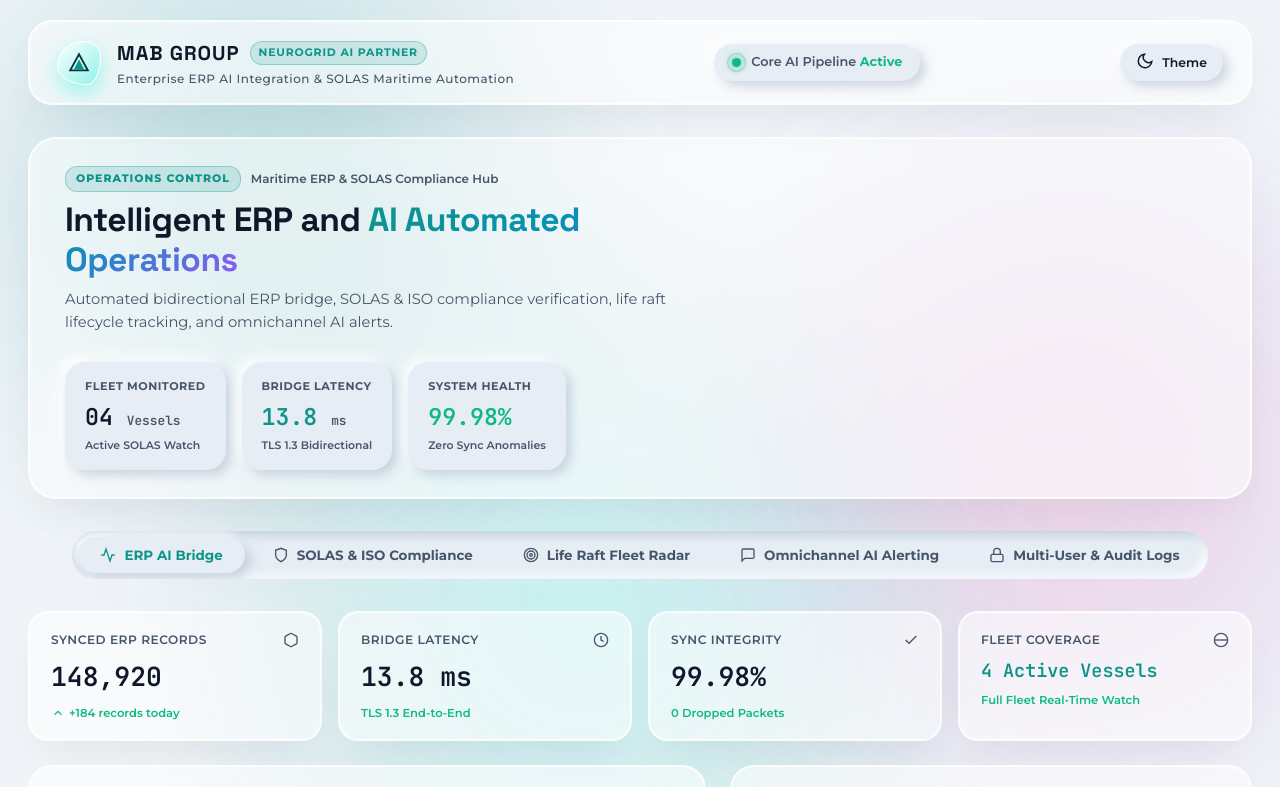
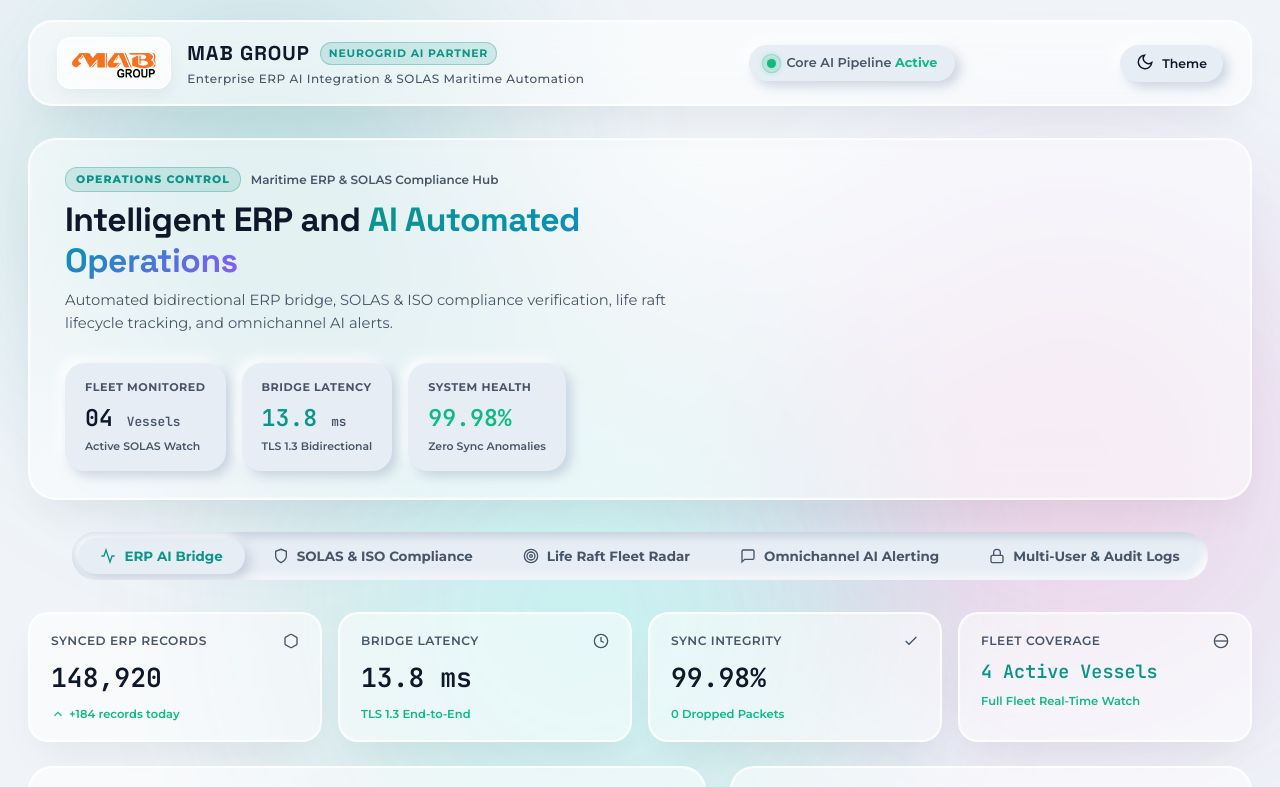
Before and after one commit to shumyleshafiq01-jpg/aimabgrp-portal, a website: page index.html in a window 1280 px wide. Shown: the top 787 px of the page. Drawn offline with Linux system fonts and the light colour scheme; no server answers.

Commit message:
update brand header to official MAB Group logo with adaptive theme contrast

```diff
--- a/index.html
+++ b/index.html
@@ -233,24 +233,53 @@
   gap: 16px;
 }
 
-.brand-logo-liquid {
-  width: 44px;
-  height: 44px;
-  position: relative;
-  border-radius: 40% 60% 70% 30% / 40% 50% 60% 50%;
-  background: linear-gradient(135deg, rgba(255, 255, 255, 0.8), rgba(0, 240, 212, 0.4));
-  box-shadow: 0 8px 20px rgba(0, 240, 212, 0.35);
+.brand-logo-wrap {
   display: flex;
   align-items: center;
   justify-content: center;
-  animation: logoMorph 8s infinite alternate ease-in-out;
-  border: 1.5px solid rgba(255, 255, 255, 0.9);
-}
-
-@keyframes logoMorph {
-  0% { border-radius: 40% 60% 70% 30% / 40% 50% 60% 50%; }
-  50% { border-radius: 60% 40% 30% 70% / 60% 30% 70% 40%; }
-  100% { border-radius: 50% 60% 40% 60% / 40% 60% 50% 60%; }
+  padding: 6px 12px;
+  border-radius: 14px;
+  background: rgba(255, 255, 255, 0.6);
+  backdrop-filter: blur(12px);
+  -webkit-backdrop-filter: blur(12px);
+  border: 1px solid rgba(255, 255, 255, 0.8);
+  box-shadow: 0 6px 16px rgba(15, 23, 42, 0.05), 0 0 1px rgba(255, 255, 255, 0.9) inset;
+  transition: var(--transition-smooth);
+}
+
+[data-theme="dark"] .brand-logo-wrap {
+  background: rgba(7, 42, 50, 0.55);
+  border: 1px solid rgba(24, 214, 199, 0.25);
+  box-shadow: 0 6px 18px rgba(0, 0, 0, 0.35), 0 0 1px rgba(24, 214, 199, 0.2) inset;
+}
+
+.brand-logo-wrap:hover {
+  transform: translateY(-1.5px);
+  box-shadow: 0 10px 24px rgba(244, 115, 32, 0.2);
+}
+
+.brand-mab-logo {
+  height: 38px;
+  width: auto;
+  max-width: 110px;
+  object-fit: contain;
+  display: block;
+}
+
+.logo-dark-mode {
+  display: none !important;
+}
+
+.logo-light-mode {
+  display: block !important;
+}
+
+[data-theme="dark"] .logo-dark-mode {
+  display: block !important;
+}
+
+[data-theme="dark"] .logo-light-mode {
+  display: none !important;
 }
 
 .brand-info {
@@ -1123,11 +1152,9 @@
          ==================================================================== -->
     <header class="glass-header">
       <div class="brand-wrapper">
-        <div class="brand-logo-liquid">
-          <svg width="22" height="22" viewBox="0 0 60 60" fill="none">
-            <polygon points="30,6 54,50 6,50" stroke="#08333c" stroke-width="5" fill="none" />
-            <polygon points="30,20 44,48 16,48" fill="#0d9488" />
-          </svg>
+        <div class="brand-logo-wrap" title="MAB Group">
+          <img src="assets/mab-group-logo.png" srcset="assets/mab-group-logo@2x.png 2x" alt="MAB Group Logo" class="brand-mab-logo logo-light-mode" />
+          <img src="assets/mab-group-logo-dark.png" srcset="assets/mab-group-logo-dark@2x.png 2x" alt="MAB Group Logo" class="brand-mab-logo logo-dark-mode" />
         </div>
         <div class="brand-info">
           <div class="brand-title-row">
--- a/styles/main.css
+++ b/styles/main.css
@@ -221,24 +221,53 @@
   gap: 16px;
 }
 
-.brand-logo-liquid {
-  width: 44px;
-  height: 44px;
-  position: relative;
-  border-radius: 40% 60% 70% 30% / 40% 50% 60% 50%;
-  background: linear-gradient(135deg, rgba(255, 255, 255, 0.8), rgba(0, 240, 212, 0.4));
-  box-shadow: 0 8px 20px rgba(0, 240, 212, 0.35);
+.brand-logo-wrap {
   display: flex;
   align-items: center;
   justify-content: center;
-  animation: logoMorph 8s infinite alternate ease-in-out;
-  border: 1.5px solid rgba(255, 255, 255, 0.9);
+  padding: 6px 12px;
+  border-radius: 14px;
+  background: rgba(255, 255, 255, 0.6);
+  backdrop-filter: blur(12px);
+  -webkit-backdrop-filter: blur(12px);
+  border: 1px solid rgba(255, 255, 255, 0.8);
+  box-shadow: 0 6px 16px rgba(15, 23, 42, 0.05), 0 0 1px rgba(255, 255, 255, 0.9) inset;
+  transition: var(--transition-smooth);
 }
 
-@keyframes logoMorph {
-  0% { border-radius: 40% 60% 70% 30% / 40% 50% 60% 50%; }
-  50% { border-radius: 60% 40% 30% 70% / 60% 30% 70% 40%; }
-  100% { border-radius: 50% 60% 40% 60% / 40% 60% 50% 60%; }
+[data-theme="dark"] .brand-logo-wrap {
+  background: rgba(7, 42, 50, 0.55);
+  border: 1px solid rgba(24, 214, 199, 0.25);
+  box-shadow: 0 6px 18px rgba(0, 0, 0, 0.35), 0 0 1px rgba(24, 214, 199, 0.2) inset;
+}
+
+.brand-logo-wrap:hover {
+  transform: translateY(-1.5px);
+  box-shadow: 0 10px 24px rgba(244, 115, 32, 0.2);
+}
+
+.brand-mab-logo {
+  height: 38px;
+  width: auto;
+  max-width: 110px;
+  object-fit: contain;
+  display: block;
+}
+
+.logo-dark-mode {
+  display: none !important;
+}
+
+.logo-light-mode {
+  display: block !important;
+}
+
+[data-theme="dark"] .logo-dark-mode {
+  display: block !important;
+}
+
+[data-theme="dark"] .logo-light-mode {
+  display: none !important;
 }
 
 .brand-info {
```
Also changed, not shown: assets/mab-group-logo-dark.png (added), assets/mab-group-logo-dark@2x.png (added), assets/mab-group-logo.png (added), assets/mab-group-logo@2x.png (added).
